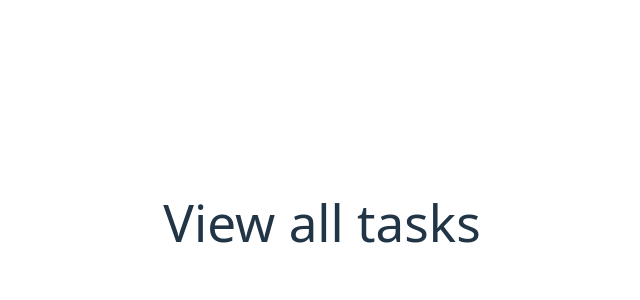
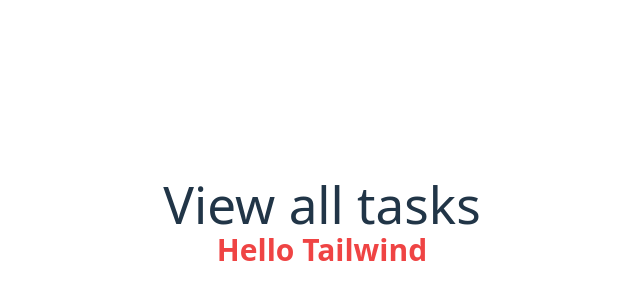
Before and after one commit to jayawickrma/SoftSora-technicalTest-Frontend, a React (Vite) app: page /tasks in a window 1280 px wide. Shown: the part 178-478 px from the top of the page, without its empty margins (318-958 px from the left). Built offline with nearby package versions, Linux system fonts and the light colour scheme.

Commit message:
created TaskCard and user model interface

```diff
--- a/src/Model/TaskModel.ts
+++ b/src/Model/TaskModel.ts
@@ -1,8 +1,9 @@
 export interface TaskModel {
     id: string;
     title: string;
-    description?: string;
-    dueDate?: string;
+    description: string;
+    priority: string;
     status: "pending" | "in-progress" | "completed";
+    dueDate:string;
     createdAt: string;
 }
--- /dev/null
+++ b/src/Model/UserModel.ts
@@ -0,0 +1,5 @@
+export interface UserModel{
+    name :string;
+    email:string;
+    password:string;
+}
--- a/src/Pages/LoginPage.tsx
+++ b/src/Pages/LoginPage.tsx
@@ -3,6 +3,7 @@
 
 export  function LoginPage() {
     const [isSignUp, setIsSignUp] = useState(false);
+
 
     return (
         <div className="min-h-screen flex items-center justify-center bg-gradient-to-r from-indigo-500 to-purple-600 p-4">
--- a/src/Pages/TaskPage.tsx
+++ b/src/Pages/TaskPage.tsx
@@ -1,7 +1,9 @@
 export function TaskPage(){
     return(
         <>
-             <h1>View all tasks</h1>
+            <h1>View all tasks</h1>
+            <h1 className="text-3xl text-red-500 font-bold">Hello Tailwind</h1>
+
         </>
     )
 }
```
Also changed, not shown: src/Components/TaskCardComponent.tsx (+4 -4 lines).
